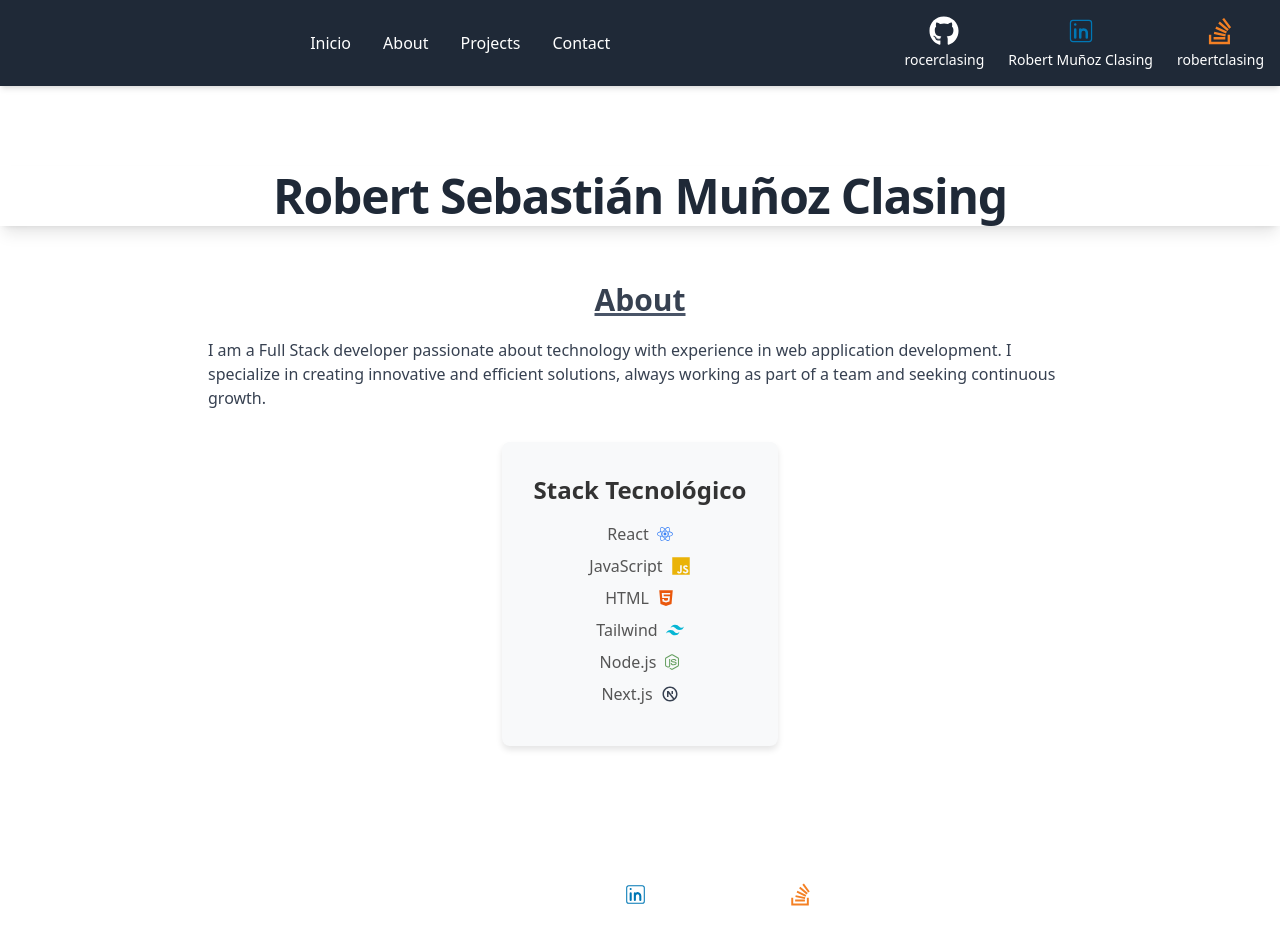
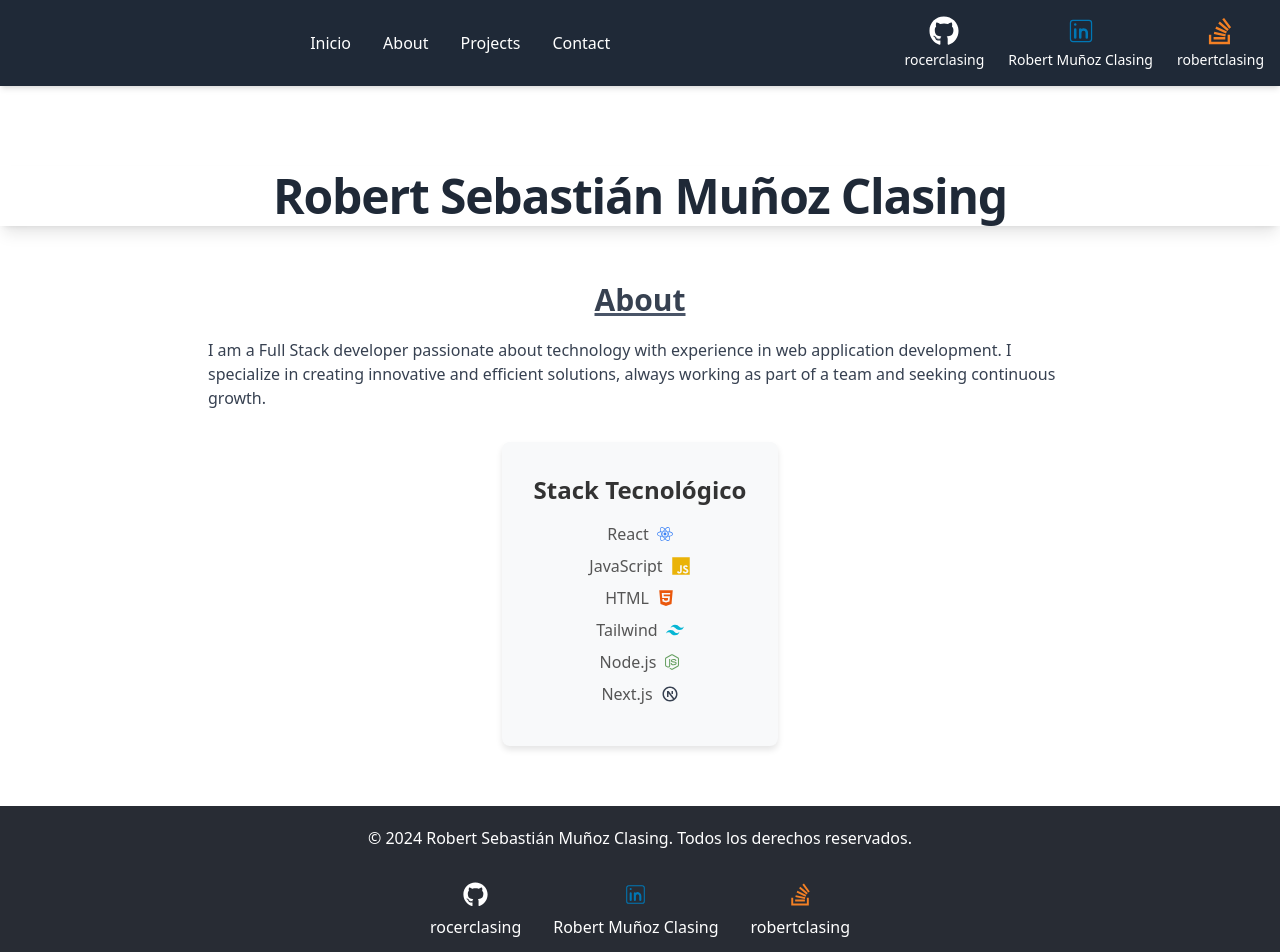
Before and after one commit to rocerclasing/portafolio-rm.github.io.com, a Next.js app: page / in a window 1280 px wide. Shown: the top 952 px of the page. Built offline with nearby package versions, Linux system fonts and the light colour scheme.

Commit message:
Descripción de los cambios realizados

```diff
--- a/src/app/globals.css
+++ b/src/app/globals.css
@@ -74,3 +74,23 @@
   text-decoration: underline;
   text-decoration-color: #4A5568; /* Customize the color if needed */
 }
+
+/* Estilos para el footer */
+.footer {
+  background-color: #282c34; /* Color de fondo que coincida con el navbar */
+  color: white; /* Color del texto */
+  padding: 20px 0; /* Espaciado superior e inferior */
+  text-align: center; /* Centrar texto */
+}
+
+.footer .icon-github,
+.footer .icon-linkedin,
+.footer .icon-stackoverflow {
+  transition: transform 0.2s; /* Transición suave para hover */
+}
+
+.footer .icon-github:hover,
+.footer .icon-linkedin:hover,
+.footer .icon-stackoverflow:hover {
+  transform: scale(1.1); /* Aumentar el tamaño al pasar el mouse */
+}
```
Also changed, not shown: 1 other file (tests, documents, lock files or other folders).
